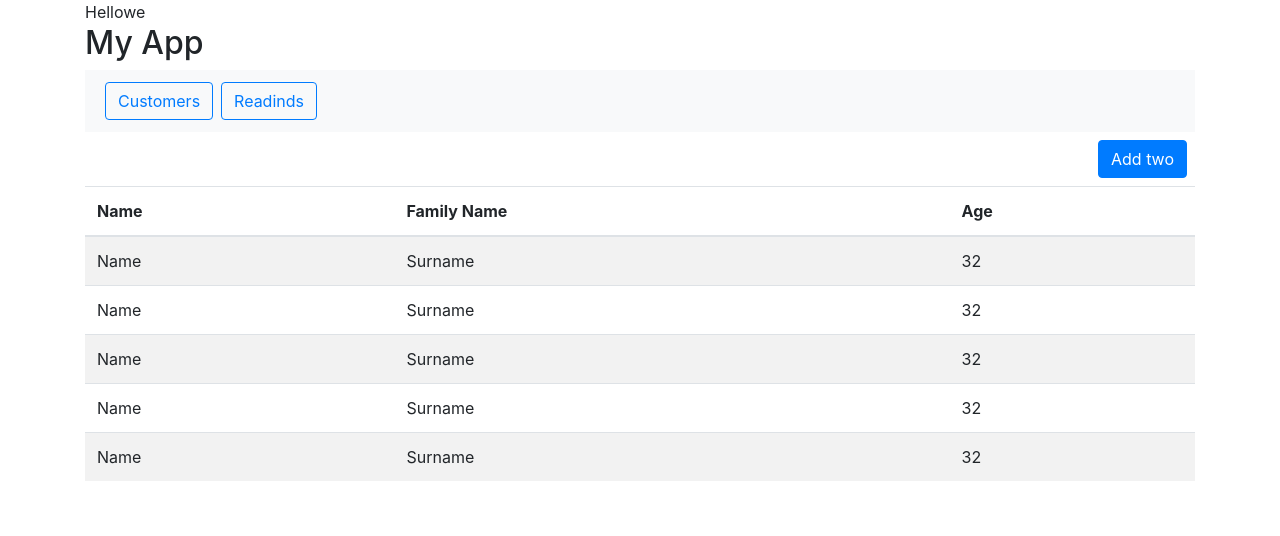
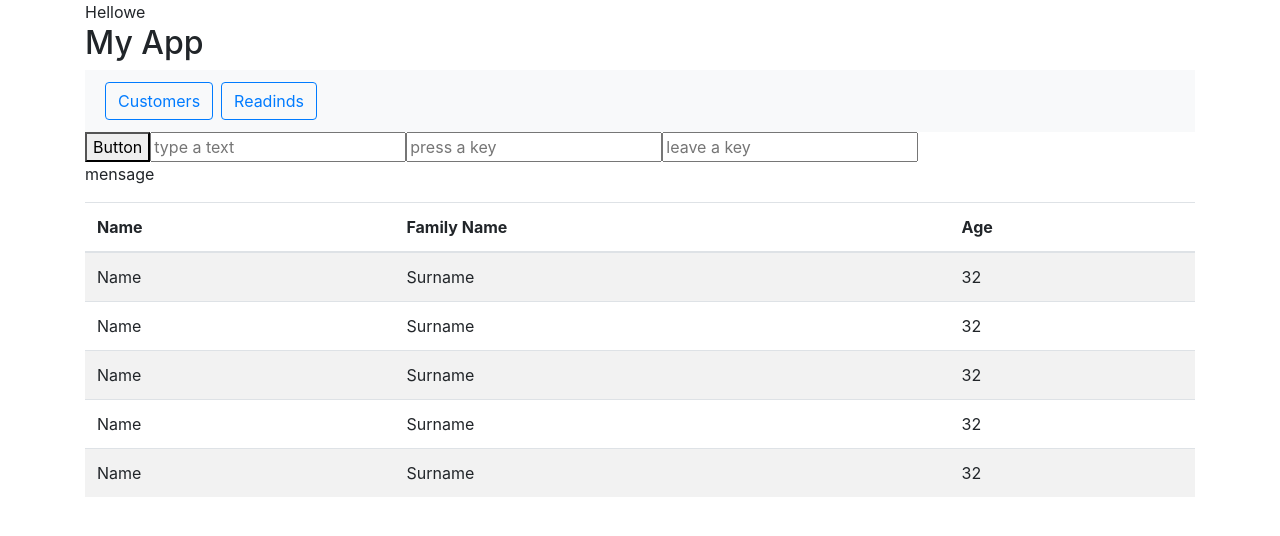
Before and after one commit to FrotaLucas/smart-utilities-management-system, an Angular app: page /customer in a window 1280 px wide. Shown: the top 536 px of the page. Built offline with nearby package versions, Linux system fonts and the light colour scheme.

Commit message:
example of even bindings

```diff
--- a/src/app/components/customer/show-customer/show-customer.component.html
+++ b/src/app/components/customer/show-customer/show-customer.component.html
@@ -1,5 +1,17 @@
-<button type="button" (click)="eventClick()" class="btn btn-primary float-right m-2" > Add two</button>
+<!-- listen click event -->
+<button type="button" (click)="eventClick()" >Button</button>
 
+<!-- listen event input-->
+<input type="text" (input)="eventInput($event)" placeholder="type a text">
+
+<!-- listen event of "keydow and keyup" from keyboard -->
+<input type="text"(keydown)="eventKeyDown($event)" (keyup)="eventKeyUp($event)" placeholder="press a key">
+
+<!-- list keyUp event-->
+<input type="text" (keyup)="eventKeyUp($event)" placeholder="leave a key">
+
+
+<p>{{text}}</p>
 
 <table class="table table-striped">
     <thead>
--- a/src/app/components/customer/show-customer/show-customer.component.ts
+++ b/src/app/components/customer/show-customer/show-customer.component.ts
@@ -12,20 +12,34 @@ import { CommonModule } from '@angular/common';
 export class ShowCustomerComponent {
 
   myList: Customer[] = listOfCustomers;
-  nameTest: string = "mensage";
+  text: string = "mensage";
 
   ngOnit() : void{
     this.refreshPage();
   }
 
-  refreshPage() {
+  refreshPage() :void {
     this.myList = listOfCustomers;
   }
 
-  eventClick() {
-    this.nameTest = "New Name";
-    console.log(this.nameTest);
+  eventClick() : void {
+    this.text = "click from mouse";
   }
 
+  eventInput(event: Event) : void{
+      const input = event.target as HTMLInputElement;
 
+      this.text = `${input.value}`;
+
+  }
+
+  eventKeyDown(event: KeyboardEvent) : void{
+    const keydown = event.key;
+
+    this.text = `you pressed the key ${keydown}`;
+  }
+
+  eventKeyUp(event: KeyboardEvent) : void {
+    this.text = `you left the key ${event.key}`;
+  }
 }
```
